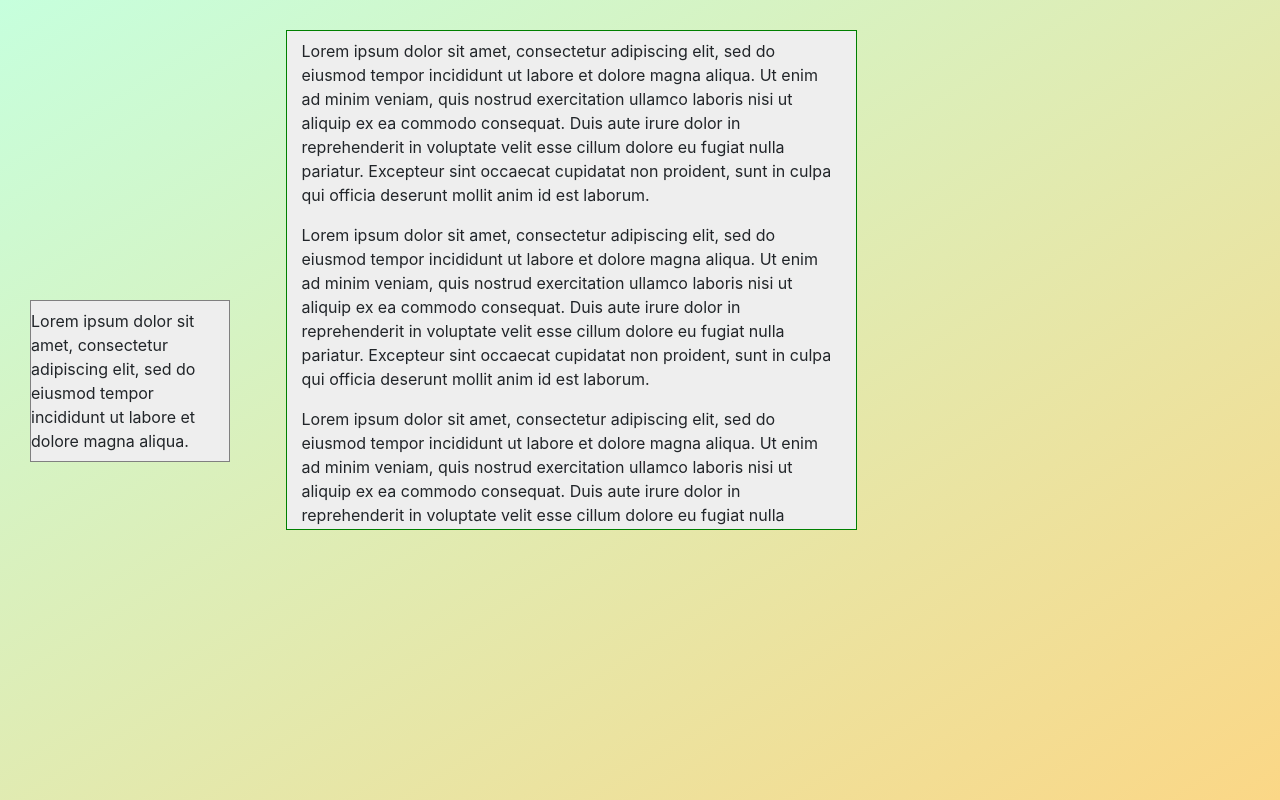
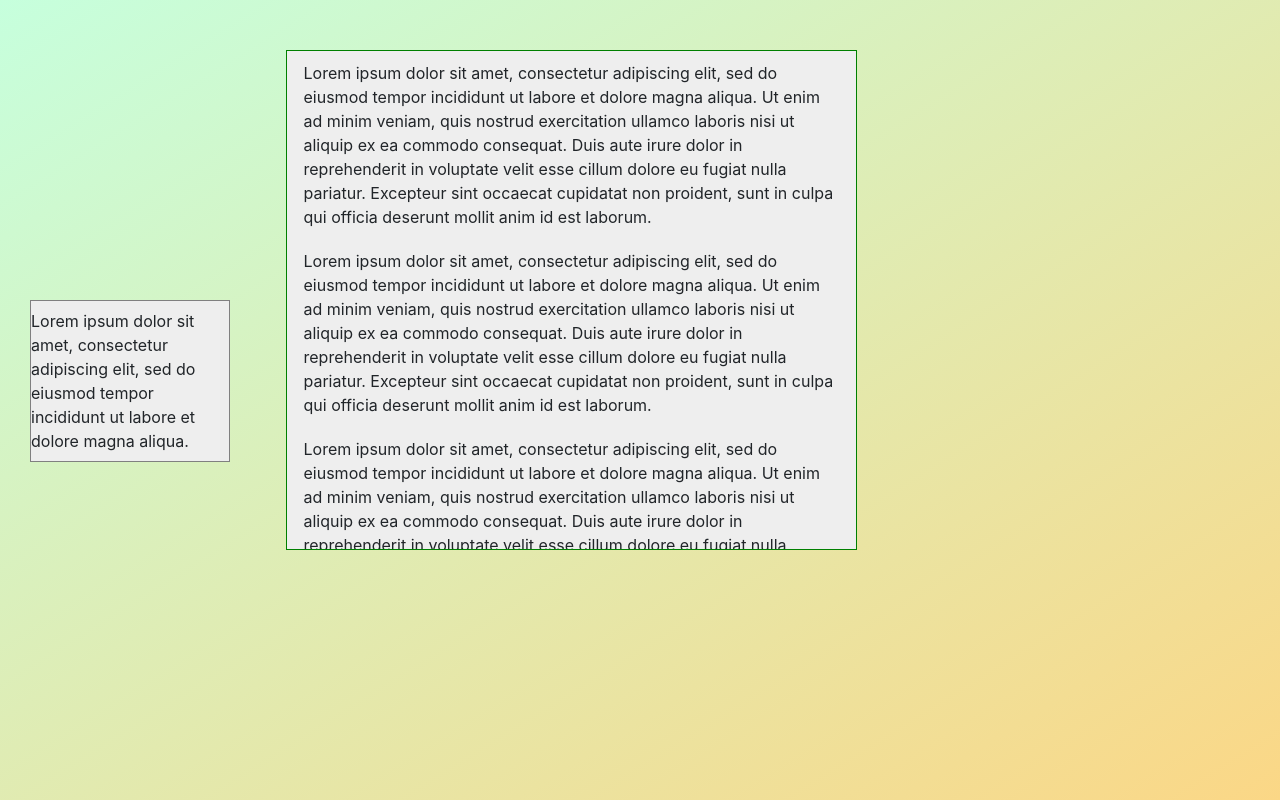
Before and after one commit to justindevelops/justindevelops.me, a plain HTML site: page index.html in a window 1280 px wide. Drawn offline with nearby package versions, Linux system fonts and the light colour scheme.

Commit message:
edited styles.css, page not displaying properly on http:// but is on localhost

```diff
--- a/styles.css
+++ b/styles.css
@@ -80,8 +80,11 @@ h3 {
 	overflow-x: hidden;
 	padding: 8px 0;
 	margin: auto;
-	margin-top: 30px;
+	margin-top: 50px;
 	height: 500px;
+}
+.main-display p {
+	padding: 2px;
 }
 
 .main-display img {
```
